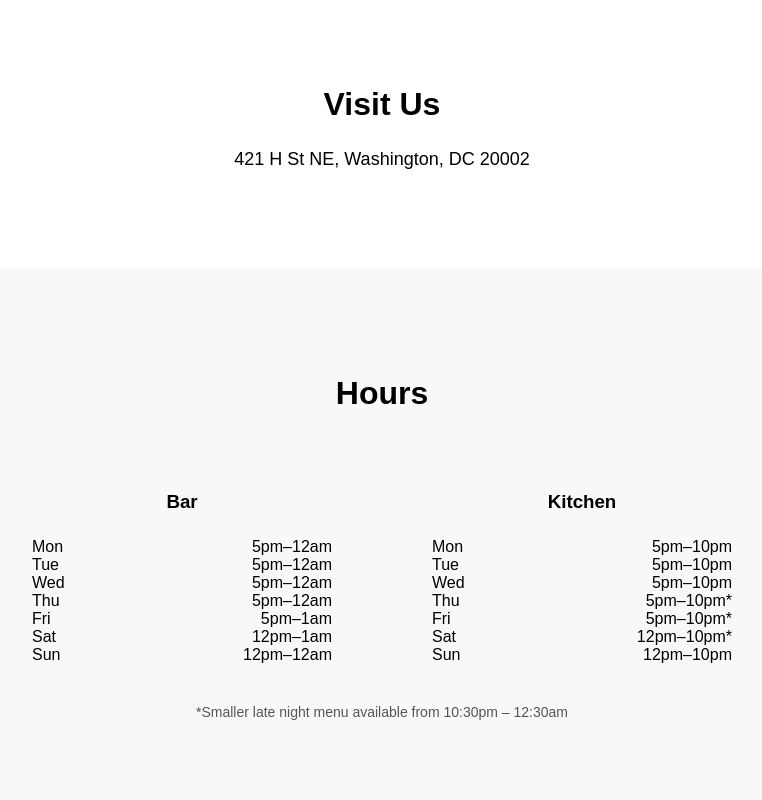
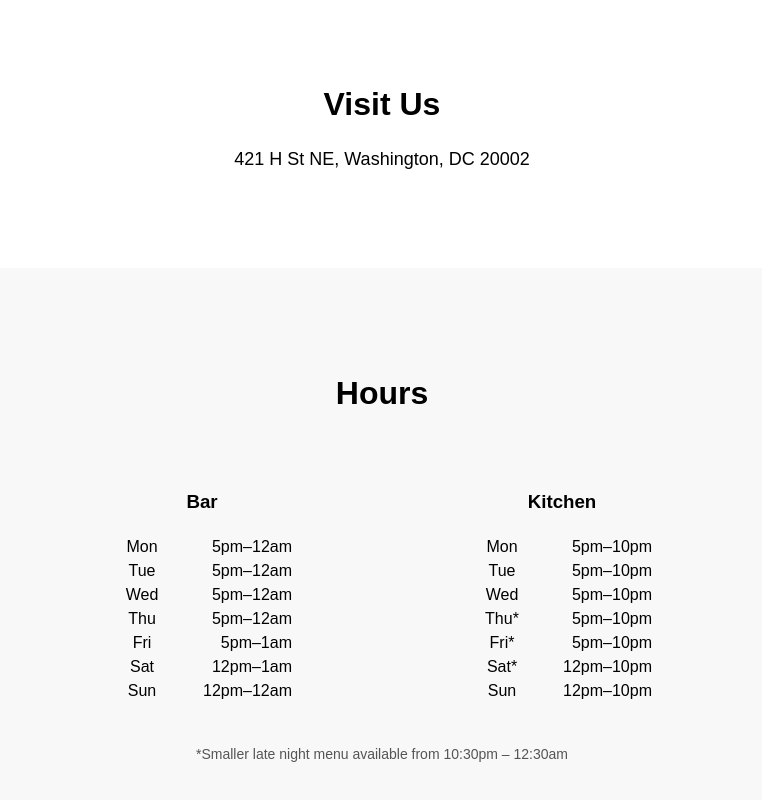
Before and after one commit to Bigboarddc/bigboarddc-website, a Next.js app: page / in a window 1280 px wide. Shown: the part 625-1425 px from the top of the page, without its empty margins (258-1020 px from the left). Built offline with nearby package versions, Linux system fonts and the light colour scheme.

Commit message:
Update page.tsx

```diff
--- a/app/page.tsx
+++ b/app/page.tsx
@@ -81,63 +81,65 @@ export default function HomePage() {
       style={{
         display: "grid",
         gridTemplateColumns: "1fr 1fr",
-        maxWidth: "700px",
+        maxWidth: "600px",
         margin: "0 auto",
-        gap: "100px"
+        gap: "120px"
       }}
     >
       {/* Bar Hours */}
       <div>
         <h3 style={{ marginBottom: "25px" }}>Bar</h3>
 
-        <div style={{ display: "flex", justifyContent: "space-between" }}>
-          <span>Mon</span><span>5pm–12am</span>
-        </div>
-        <div style={{ display: "flex", justifyContent: "space-between" }}>
-          <span>Tue</span><span>5pm–12am</span>
-        </div>
-        <div style={{ display: "flex", justifyContent: "space-between" }}>
-          <span>Wed</span><span>5pm–12am</span>
-        </div>
-        <div style={{ display: "flex", justifyContent: "space-between" }}>
-          <span>Thu</span><span>5pm–12am</span>
-        </div>
-        <div style={{ display: "flex", justifyContent: "space-between" }}>
-          <span>Fri</span><span>5pm–1am</span>
-        </div>
-        <div style={{ display: "flex", justifyContent: "space-between" }}>
-          <span>Sat</span><span>12pm–1am</span>
-        </div>
-        <div style={{ display: "flex", justifyContent: "space-between" }}>
-          <span>Sun</span><span>12pm–12am</span>
-        </div>
+        {[
+          ["Mon", "5pm–12am"],
+          ["Tue", "5pm–12am"],
+          ["Wed", "5pm–12am"],
+          ["Thu", "5pm–12am"],
+          ["Fri", "5pm–1am"],
+          ["Sat", "12pm–1am"],
+          ["Sun", "12pm–12am"],
+        ].map(([day, hours]) => (
+          <div
+            key={day}
+            style={{
+              display: "grid",
+              gridTemplateColumns: "60px 120px",
+              justifyContent: "center",
+              marginBottom: "6px"
+            }}
+          >
+            <span>{day}</span>
+            <span style={{ textAlign: "right" }}>{hours}</span>
+          </div>
+        ))}
       </div>
 
       {/* Kitchen Hours */}
       <div>
         <h3 style={{ marginBottom: "25px" }}>Kitchen</h3>
 
-        <div style={{ display: "flex", justifyContent: "space-between" }}>
-          <span>Mon</span><span>5pm–10pm</span>
-        </div>
-        <div style={{ display: "flex", justifyContent: "space-between" }}>
-          <span>Tue</span><span>5pm–10pm</span>
-        </div>
-        <div style={{ display: "flex", justifyContent: "space-between" }}>
-          <span>Wed</span><span>5pm–10pm</span>
-        </div>
-        <div style={{ display: "flex", justifyContent: "space-between" }}>
-          <span>Thu</span><span>5pm–10pm*</span>
-        </div>
-        <div style={{ display: "flex", justifyContent: "space-between" }}>
-          <span>Fri</span><span>5pm–10pm*</span>
-        </div>
-        <div style={{ display: "flex", justifyContent: "space-between" }}>
-          <span>Sat</span><span>12pm–10pm*</span>
-        </div>
-        <div style={{ display: "flex", justifyContent: "space-between" }}>
-          <span>Sun</span><span>12pm–10pm</span>
-        </div>
+        {[
+          ["Mon", "5pm–10pm"],
+          ["Tue", "5pm–10pm"],
+          ["Wed", "5pm–10pm"],
+          ["Thu*", "5pm–10pm"],
+          ["Fri*", "5pm–10pm"],
+          ["Sat*", "12pm–10pm"],
+          ["Sun", "12pm–10pm"],
+        ].map(([day, hours]) => (
+          <div
+            key={day}
+            style={{
+              display: "grid",
+              gridTemplateColumns: "60px 120px",
+              justifyContent: "center",
+              marginBottom: "6px"
+            }}
+          >
+            <span>{day}</span>
+            <span style={{ textAlign: "right" }}>{hours}</span>
+          </div>
+        ))}
       </div>
     </div>
 
```
